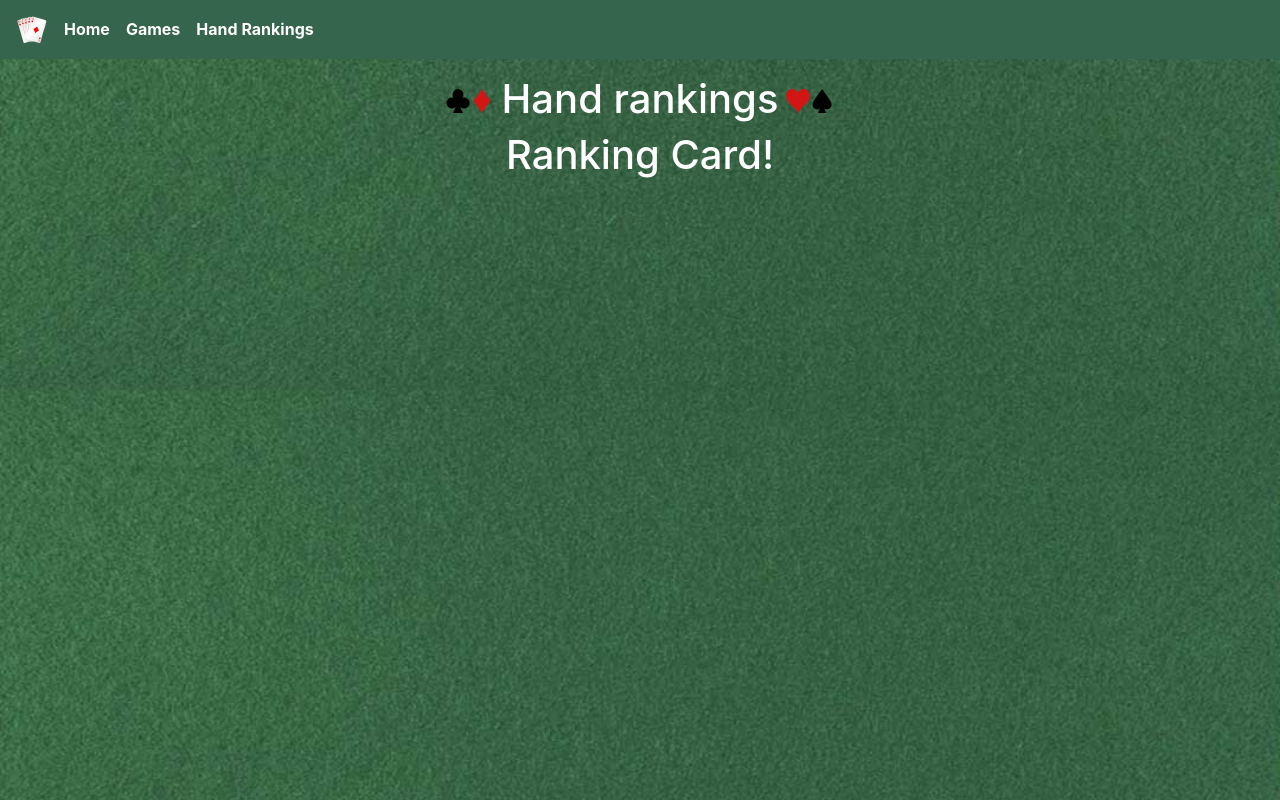
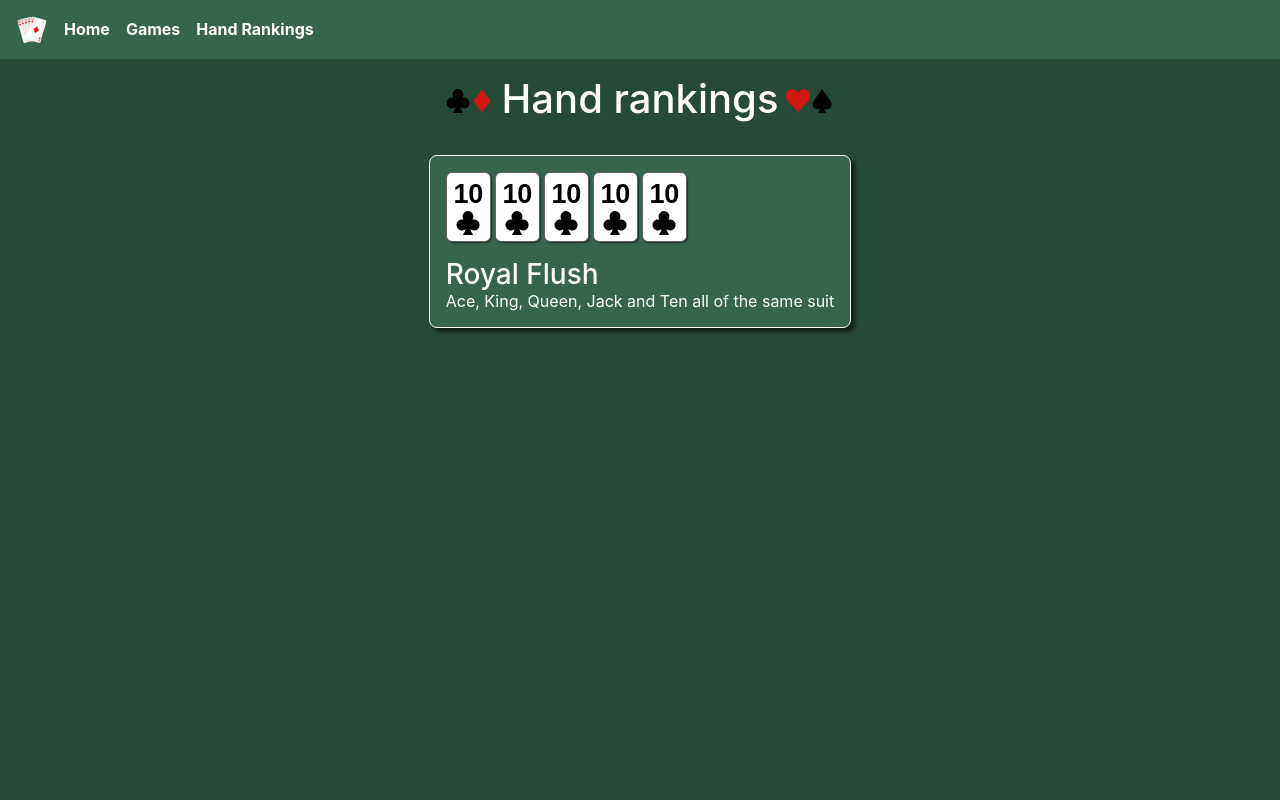
Before and after one commit to AplUSAndmINUS/poker-rules, a React (Create React App) app: page /rankings in a window 1280 px wide. Built offline with nearby package versions, Linux system fonts and the light colour scheme; a web font is replaced by a local one.

Commit message:
created footprint for ranking-card

```diff
--- a/src/component/card/styled.ts
+++ b/src/component/card/styled.ts
@@ -21,4 +21,5 @@ export const StyledCard = styled(Card)`
   align-items: center;
   justify-content: center;
   padding: 4px;
+  margin-right: 4px;
 `;
--- a/src/pages/hand-rankings/ranking-card/ranking-card.tsx
+++ b/src/pages/hand-rankings/ranking-card/ranking-card.tsx
@@ -1,9 +1,41 @@
 import React from 'react';
 
+import PokerCard from '../../../component/card/card';
 import './styled';
 
-export const RankingCard = () => {
-  return <h1>Ranking Card!</h1>
+interface RankingCardProps {
+  card1: String[];
+  card2: String[];
+  card3: String[];
+  card4: String[];
+  card5: String[];
+  description: string;
+  heading: string;
+}
+
+export const RankingCard = ({
+  card1,
+  card2,
+  card3,
+  card4,
+  card5,
+  description,
+  heading }: RankingCardProps) => {
+  return (
+    <div
+      className="d-flex flex-column align-items-space-between justify-content-center m-4"
+      style={{ border: '1px solid #FFFFFF', borderRadius: '8px', boxShadow: '4px 4px 4px rgba(0,0,0,0.6)', backgroundColor: '#35654D' }}>
+      <div className="d-flex flex-row justify-content-left align-items-baseline p-3">
+        <PokerCard />
+        <PokerCard />
+        <PokerCard />
+        <PokerCard />
+        <PokerCard />
+      </div>
+      <h3 className="ps-3 mb-0">Royal Flush</h3>
+      <p className="mx-3 font-weight-bold" style={{ lineHeight: '20px' }}>Ace, King, Queen, Jack and Ten all of the same suit</p>
+    </div>
+  )
 };
 
 export default RankingCard
--- a/src/styles/color.scss
+++ b/src/styles/color.scss
@@ -1,5 +1,6 @@
 $black-color: #000000;
 $green-color: #35654D;
+$dark-green-color: #264A38;
 $red-color: #D11613;
 $white-color: #FFFFFF;
 
@@ -14,3 +15,7 @@ $white-color: #FFFFFF;
 .st0White {
   fill: $white-color;
 }
+
+.st0DarkGreen {
+  fill: $dark-green-color;
+}
--- a/src/styles/index.scss
+++ b/src/styles/index.scss
@@ -3,13 +3,14 @@
 
 body * {
   font-family: $font-family;
-  -webkit-font-smoothing: antialiased;
+  -webkit-font-smoothing: antaialiased;
   -moz-osx-font-smoothing: grayscale;
   color: $white-color;
 }
 
 body {
-  background: url('../assets/images/table-felt.jpg') repeat center / cover;
+  // background: url('../assets/images/table-felt.jpg') repeat center / cover;
+  background: $dark-green-color;
   position: relative;
 } // need to fix image to make better dimensions and resolution
 
```
